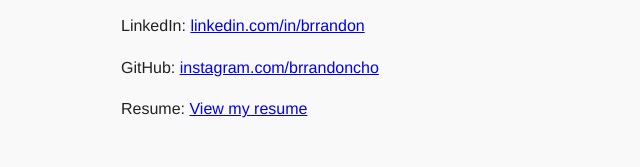
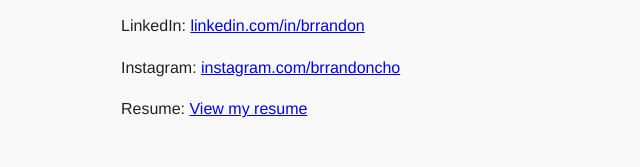
Before and after one commit to bxcho/bxcho.github.io, a plain HTML site: page connect.html in a window 1280 px wide. Shown: the part 213-380 px from the top of the page, 119-759 px from the left. Drawn offline with Linux system fonts and the light colour scheme.

Commit message:
Update connect.html

```diff
--- a/connect.html
+++ b/connect.html
@@ -19,7 +19,7 @@
 
   <p>Email: <a href="mailto:bcho2026@berkeley.edu">bcho2026@berkeley.edu</a></p>
   <p>LinkedIn: <a href="https://linkedin.com/in/brrandon">linkedin.com/in/brrandon</a></p>
-  <p>GitHub: <a href="https://instagram.com/brrandoncho">instagram.com/brrandoncho</a></p>
+  <p>Instagram: <a href="https://instagram.com/brrandoncho">instagram.com/brrandoncho</a></p>
   <p>Resume: <a href="resume.pdf" target="_blank">View my resume</a></p>
 
 </main>
```
